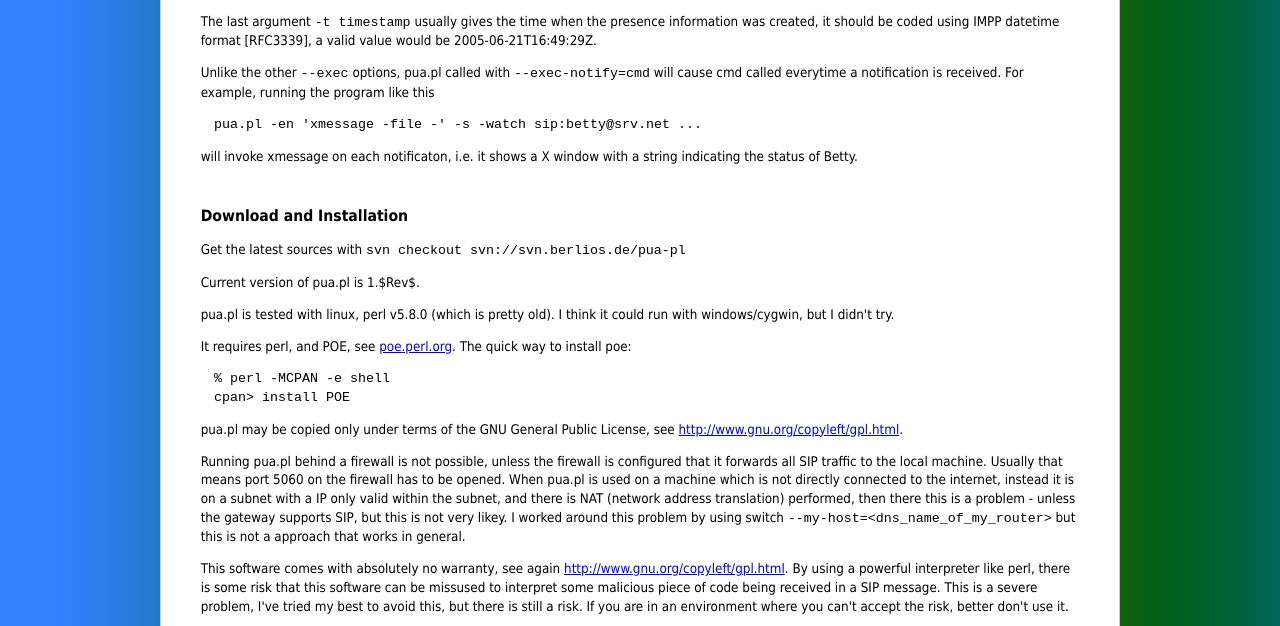
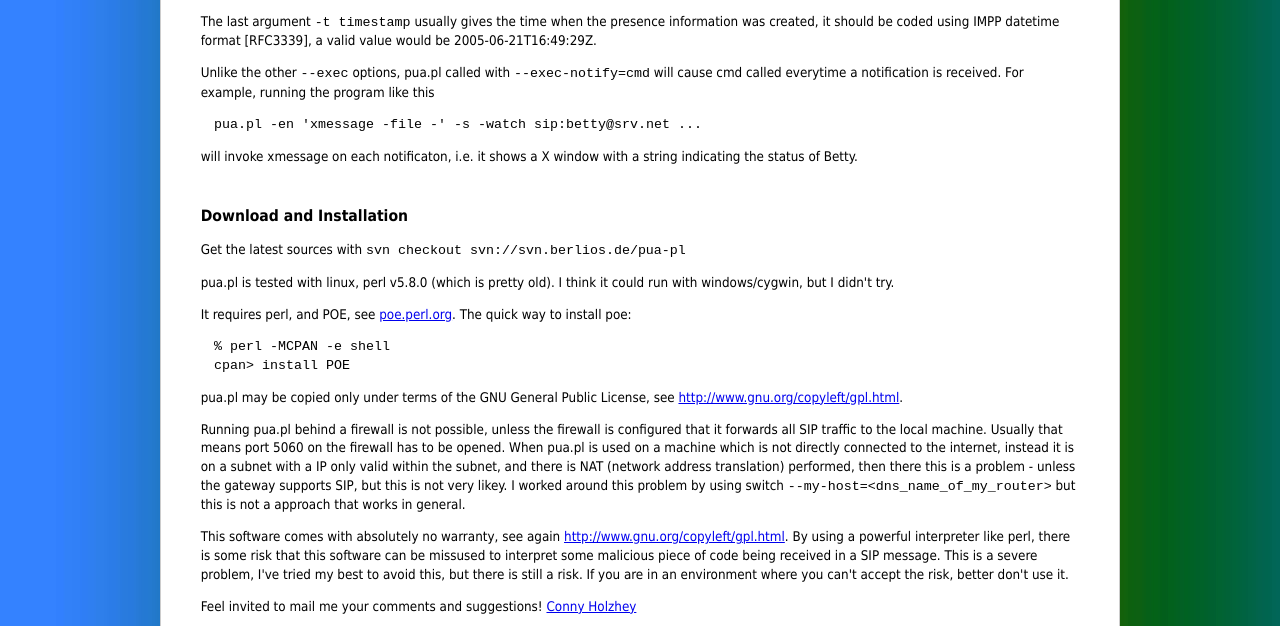
Before and after one commit to BackupTheBerlios/pua-pl-svn, a plain HTML site: page trunk/doc/index.html in a window 1280 px wide. Shown: the part 3627-4253 px from the top of the page. Drawn offline with Linux system fonts and the light colour scheme.

```diff
--- a/trunk/doc/index.html
+++ b/trunk/doc/index.html
@@ -348,8 +348,6 @@
 
 Get the latest sources with <code>svn checkout svn://svn.berlios.de/pua-pl</code><p>
 
-Current version of pua.pl is 1.$Rev$.<p>
-
 pua.pl is tested with linux, perl v5.8.0 (which is pretty old). I think
 it could run with windows/cygwin, but I didn't try. <p>
 
```
Also changed, not shown: 2 other files.
